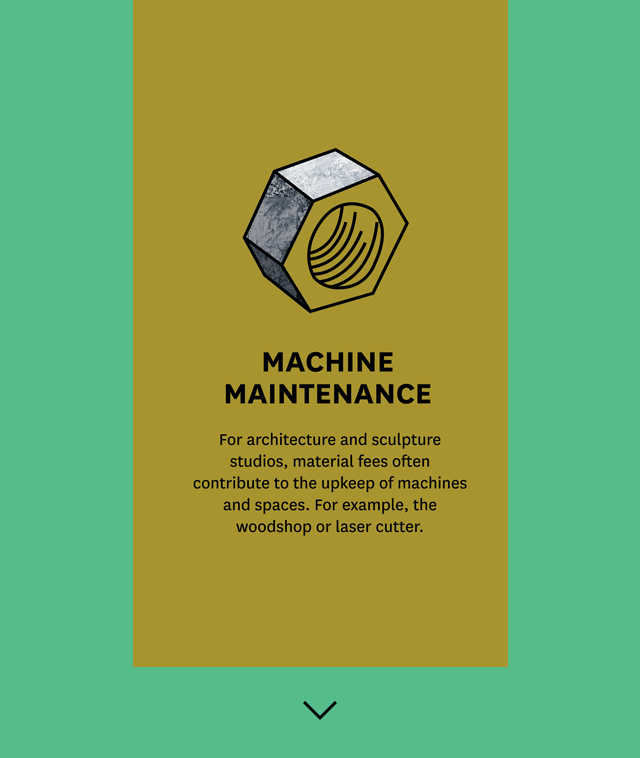
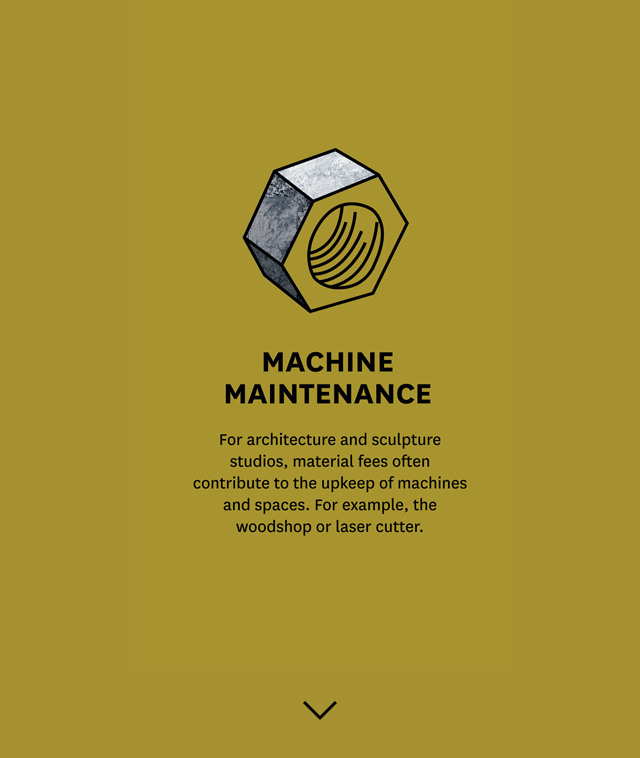
Before and after one commit to liannekang/Socialimpact, a plain HTML site: page sfmaterial/index.html in a window 1280 px wide. Shown: the whole page, without its empty margins (320-960 px from the left). Drawn offline with nearby package versions, Linux system fonts and the light colour scheme.

Commit message:
background color change (yellow/green)

```diff
--- a/sfmaterial/styles.css
+++ b/sfmaterial/styles.css
@@ -14,7 +14,7 @@
 
 #fullpage section { height: 100vh; }
 
-#fullpage section:nth-child(1) { background-color: rgb(86, 188, 138); }
+#fullpage section:nth-child(1) { background-color: rgb(167, 146, 49); }
 
 #fullpage section:nth-child(2) { background-color: rgb(167, 125, 194); }
 
```
